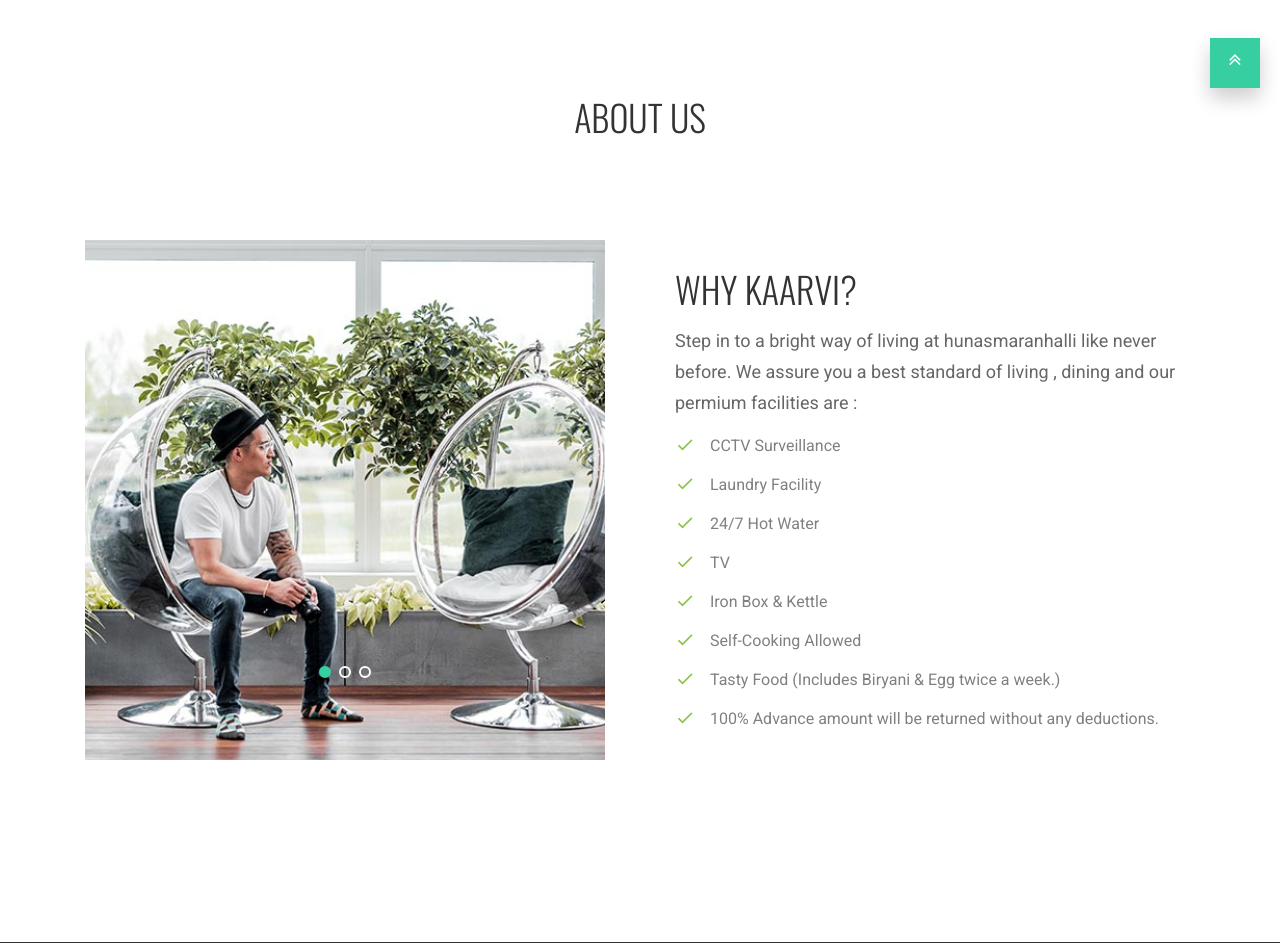
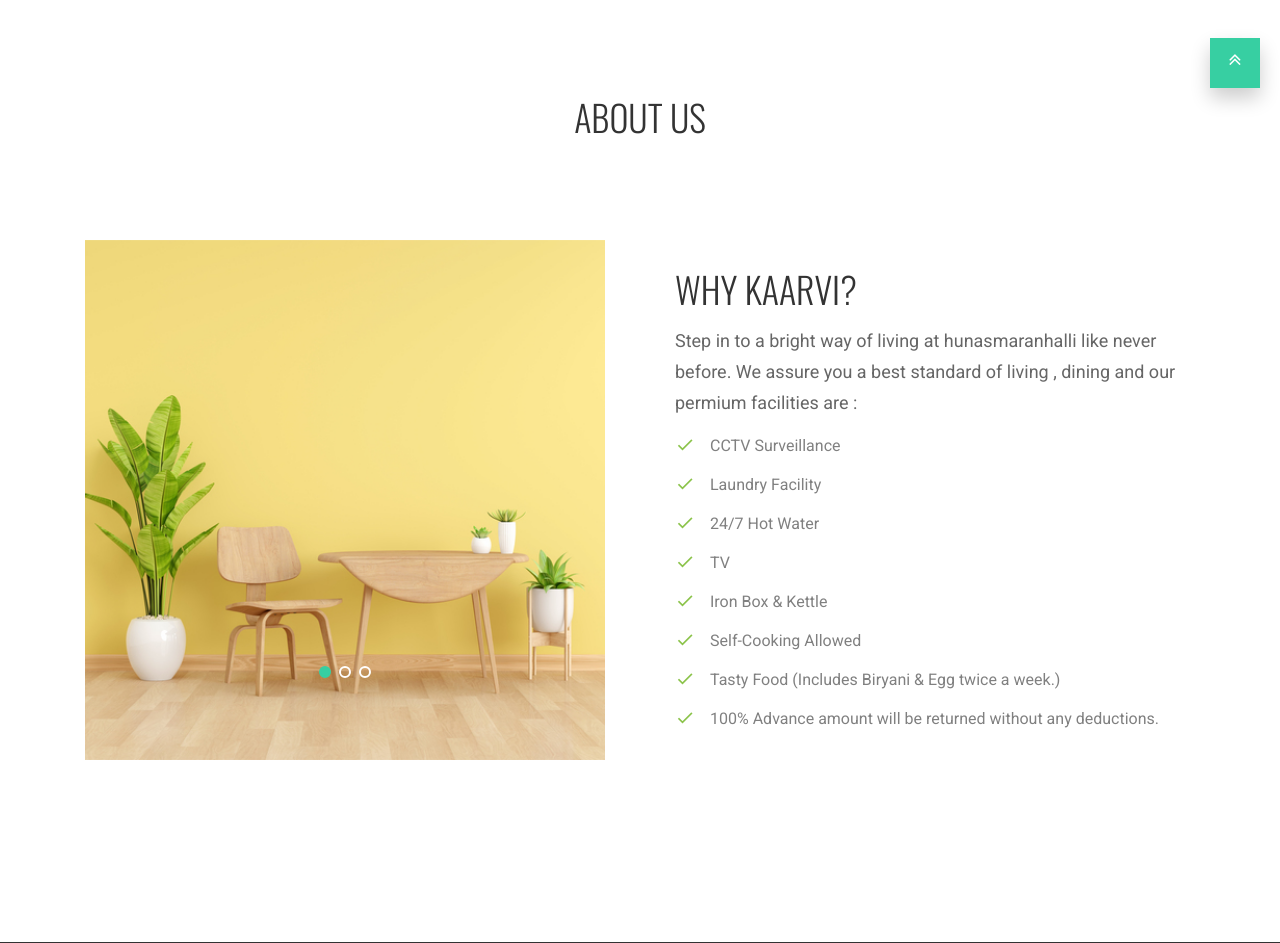
Before and after one commit to Bibinku/hosttry, a Django app: page /aboutpage/ in a window 1280 px wide. Shown: the part 812-1755 px from the top of the page. Run offline with Django 5.2, Linux system fonts and the light colour scheme; some libraries are stand-ins or nearby versions; some web fonts are replaced.

Commit message:
add aboutpage

```diff
--- a/Frontend/templates/aboutpage.html
+++ b/Frontend/templates/aboutpage.html
@@ -107,9 +107,9 @@
           <div class="col-lg-6 mb-5">
 
               <div class="owl-carousel slide-one-item with-dots">
-                  <div><img src="{% static '/frontend/images/img_1.jpg' %}" alt="Free website template by Free-Template.co" class="img-fluid"></div>
-                  <div><img src="{% static '/frontend/images/img_2.jpg' %}" alt="Free website template by Free-Template.co" class="img-fluid"></div>
-                  <div><img src="{% static '/frontend/images/img_3.jpg' %}" alt="Free website template by Free-Template.co" class="img-fluid"></div>
+                  <div><img src="{% static '/frontend/images/about us1.jpg' %}" alt="Free website template by Free-Template.co" class="img-fluid"></div>
+                  <div><img src="{% static '/frontend/images/Aboutus3.jpg' %}" alt="Free website template by Free-Template.co" class="img-fluid"></div>
+                  <div><img src="{% static '/frontend/images/aboutus2.jpg' %}" alt="Free website template by Free-Template.co" class="img-fluid"></div>
                 </div>
 
 
--- a/Frontend/templates/home.html
+++ b/Frontend/templates/home.html
@@ -269,9 +269,9 @@
           <div class="col-lg-6 mb-5">
 
               <div class="owl-carousel slide-one-item with-dots">
-                  <div><img src="{% static '/frontend/images/img_1.jpg' %}" alt="Free website template by Free-Template.co" class="img-fluid"></div>
-                  <div><img src="{% static '/frontend/images/img_2.jpg' %}" alt="Free website template by Free-Template.co" class="img-fluid"></div>
-                  <div><img src="{% static '/frontend/images/img_3.jpg' %}" alt="Free website template by Free-Template.co" class="img-fluid"></div>
+                  <div><img src="{% static '/frontend/images/Aboutus3.jpg' %}" alt="Free website template by Free-Template.co" class="img-fluid"></div>
+                  <div><img src="{% static '/frontend/images/aboutus2.jpg' %}" alt="Free website template by Free-Template.co" class="img-fluid"></div>
+                  <div><img src="{% static '/frontend/images/about us1.jpg' %}" alt="Free website template by Free-Template.co" class="img-fluid"></div>
                 </div>
 
           </div>
```
Also changed, not shown: Frontend/static/frontend/images/Aboutus3.jpg (added), Frontend/static/frontend/images/about us1.jpg (added), Frontend/static/frontend/images/aboutus2.jpg (added).
